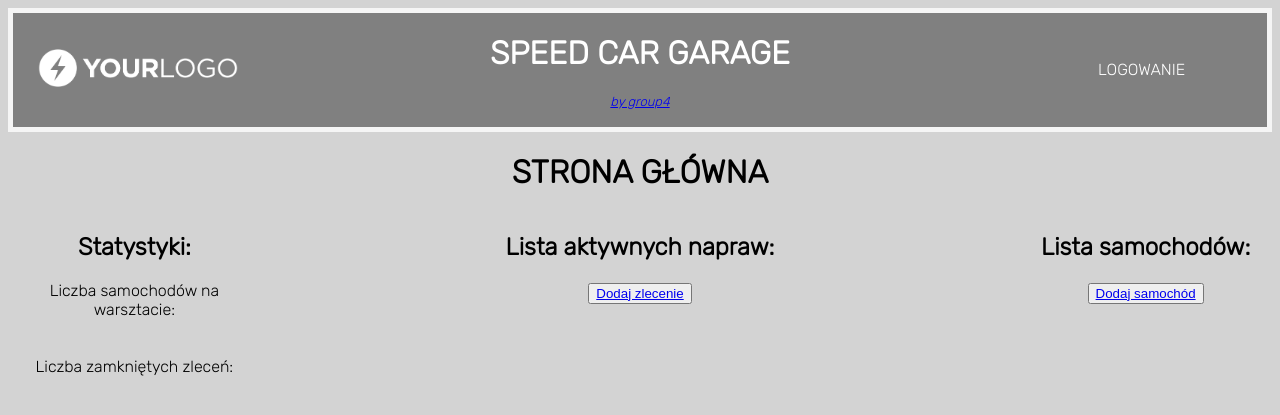
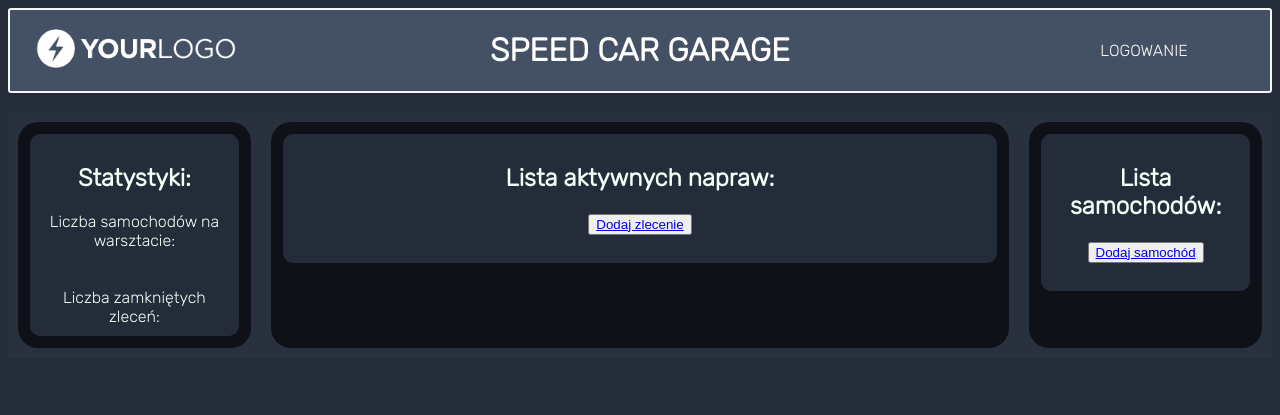
Before and after one commit to SDAproject-group4/SDA_finalproject---Garage-Management-App, a Django app: template garage_django/garage/templates/garage/home.html in a window 1280 px wide. Shown: the top 415 px of the page. Run offline with Django 3.2, Linux system fonts and the light colour scheme; the template is opened without the code that fills it, so the values that code supplies are empty.

Commit message:
adding some css

```diff
--- a/garage_django/garage/templates/garage/create_repair.html
+++ b/garage_django/garage/templates/garage/create_repair.html
@@ -1,7 +1,10 @@
 {% extends 'main.html' %}
 
 {% block content %}
-<div>
+<div class="container-content">
+    <h2>
+        Dodaj naprawę
+    </h2>
     <form method="POST" action="">
         {% csrf_token %}
         {{form.as_p}}
--- a/garage_django/garage/templates/garage/home.html
+++ b/garage_django/garage/templates/garage/home.html
@@ -1,18 +1,24 @@
 {% extends 'main.html' %}
 ź{% block content %}
 
-<div>
+<!-- <div>
     <h1 style="text-align: center;">STRONA GŁÓWNA</h1>
 
 
-</div>
+</div> -->
+<br>
 <div class="home-conainter">
-    <div>
+    <div class="activ-repair-list">
+        <div class="container-content">
             <h2>Statystyki:</h2>
         Liczba samochodów na warsztacie: <br>{{ repairs.count }}<BR><BR>
         Liczba zamkniętych zleceń: <br>{{ closed_case }}
+
         </div>
-    <div>
+
+    </div>
+    <div class="activ-repair-list">
+        <div class="container-content">
             <h2>Lista aktywnych napraw:</h2>
             <h3>
                 <button>
@@ -21,12 +27,14 @@
             </h3>
             {% for repair in repairs %}
             <div style="margin:5px;">
-            <a href="{% url 'repair' repair.id %}">{{ active_repairs.main_fault|upper }}</a>
+                <a href="{% url 'repair' repair.id %}" class="visited">{{ active_repairs.main_fault|upper }}</a>
             </div>
 
         {% endfor %}
         </div>
-    <div>
+    </div>
+    <div class="activ-repair-list">
+        <div class="container-content">
             <h2>Lista samochodów:</h2>
             <!-- <a href="{% url 'profile' profile.id}">{{user.first_name}} {{user.last_name}}</a> -->
             <h3>
@@ -36,9 +44,11 @@
             </h3>
             {% for car in cars %}
 
-        <a href="{% url 'car' car.id %}">{{car.manufacturer}} {{ car.model }}, {{ car.year}}</a><hr>
+            <p><a href="{% url 'car' car.id %}">{{car.manufacturer}} {{ car.model }}, {{ car.year}}</a></p>
 
             {% endfor %}
+        </div>
+
 
     </div>
 
--- a/garage_django/static/css/main.css
+++ b/garage_django/static/css/main.css
@@ -1,22 +1,26 @@
  body {
-      background-color: Lightgray;
+      background-color: #242c3a;
       font-family: 'Rubik', sans-serif;
+      color: #F1FFF7;
 
     }
 .navbar-container {
-    background-color: gray;
+    background-color: #445064;
     display: grid;
     grid-template-columns: 1fr 3fr 1fr;
     text-align: center;
     color: white;
     position: relative;
-    border: 5px solid whitesmoke;
+    border: 2px solid whitesmoke;
+    border-radius: 3px;
     }
 .home-conainter {
     display:grid;
     grid-template-columns: 1fr 3fr 1fr;
     justify-content: center;
     text-align: center;
+    background-color: #29303e;
+
 }
 .navbar-logo {
     margin: auto;
@@ -46,7 +50,6 @@
 }
 .navbar-garage-title {
     margin: 0;
-    padding: 0;
     display:grid;
     justify-content: center;
     text-align: center;
@@ -59,3 +62,30 @@
     text-align: center;
 
 }
+.activ-repair-list {
+    border-radius:20px;
+    margin:10px;
+    padding: 2px;
+    grid-template-columns: 1fr 3fr 1fr;
+    justify-content: center;
+    text-align: center;
+    background-color: #0e1117;
+
+}
+.container-content {
+    background-color: #242c3a;
+    border-color: #F1FFF7;
+    border: 10px;
+    margin-top: 10px;
+    border-radius: 10px;
+    border-color: #F1FFF7;
+    text-align: center;
+    margin: 10px;
+    padding: 10px;
+}
+a:visited {
+    color:#F1FFF7
+}
+.button {
+    background-color: blue;
+}
--- a/garage_django/templates/navbar.html
+++ b/garage_django/templates/navbar.html
@@ -8,7 +8,7 @@
     </div>
     <div class="navbar-garage-title">
         <h1>SPEED CAR GARAGE</h1>
-        <a href="https://github.com/SDAproject-group4" style="font-size: small; margin-bottom: 18px;"><em>by group4</em></a>
+        <!-- <a href="https://github.com/SDAproject-group4" style="font-size: small; margin-bottom: 18px;"><em>by group4</em></a> -->
     </div>
 
     <div class="navbar-logo">
```
Also changed, not shown: 1 other file. Lines whose indentation alone changed are shown as unchanged.
